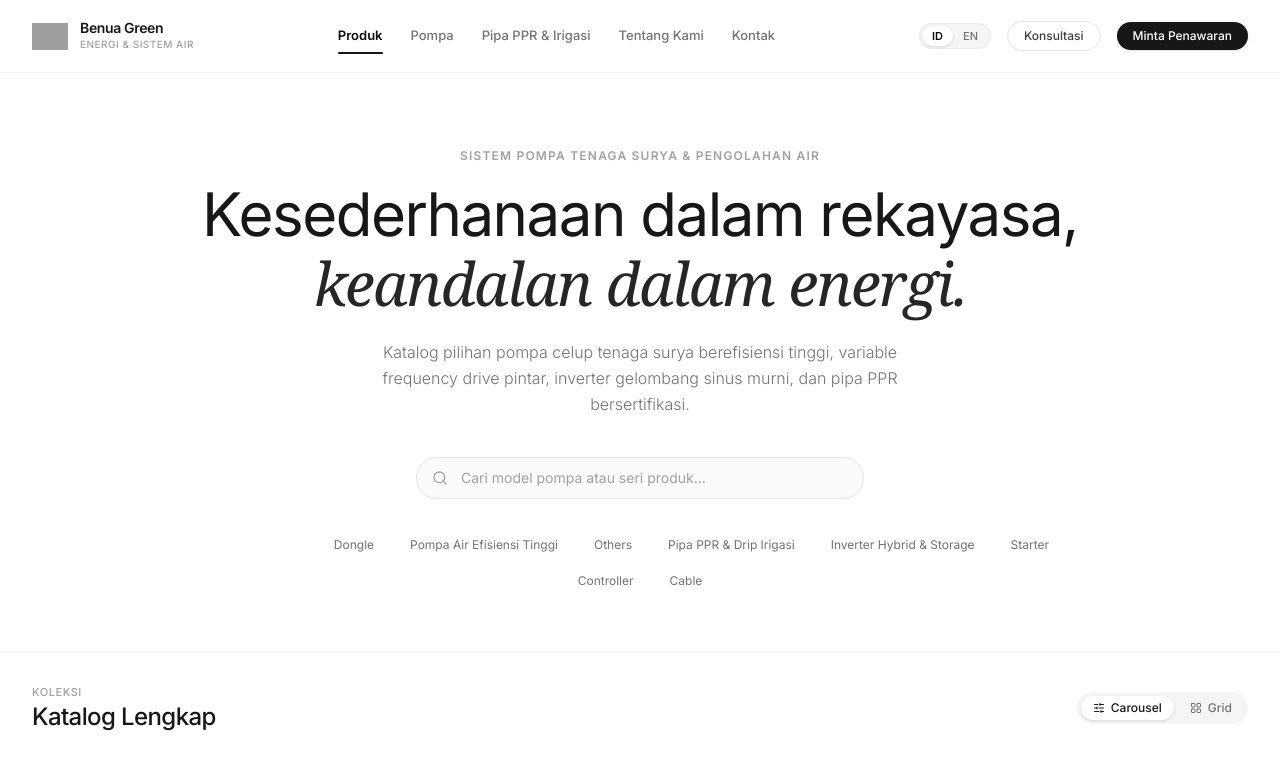
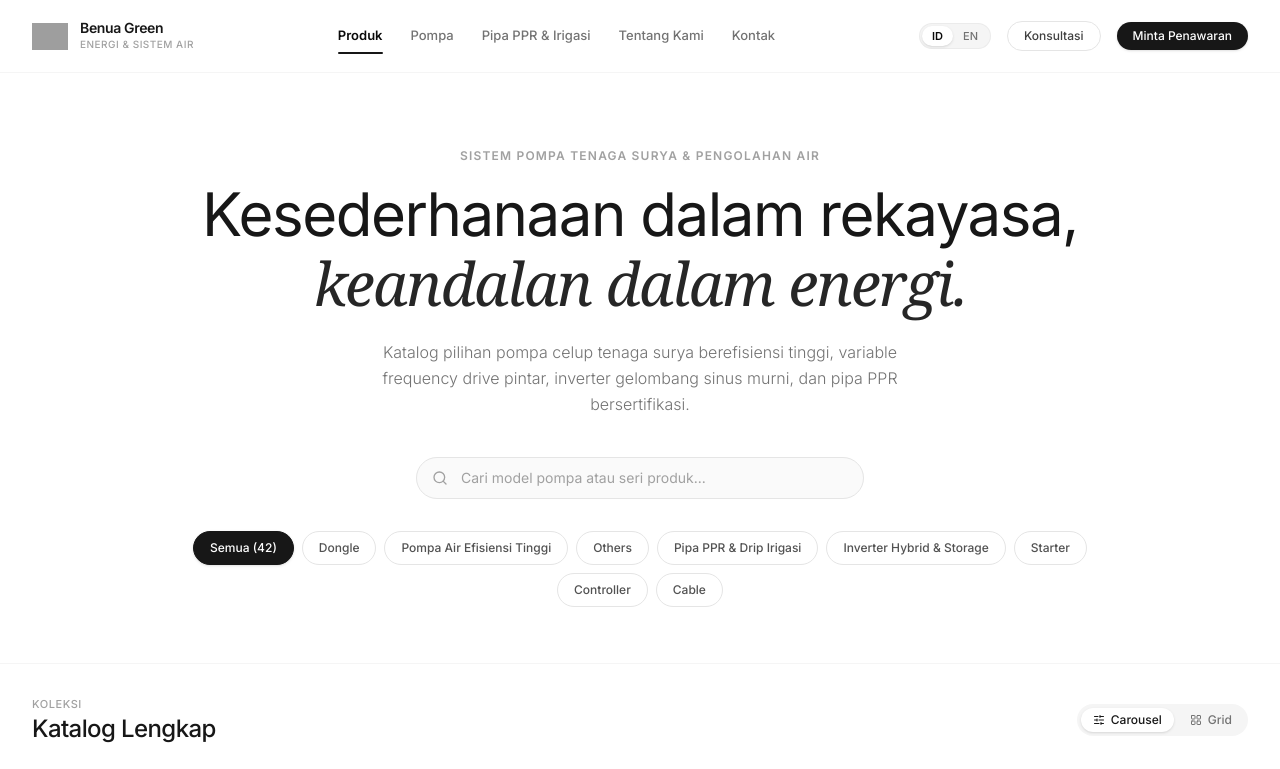
Before and after one commit to whyuardi/benuagreen, a Next.js app: page / in a window 1280 px wide. Shown: the top 769 px of the page. Built offline with nearby package versions, Linux system fonts and the light colour scheme; grey boxes are pictures that could not be loaded.

Commit message:
fix: resolve filter button active text contrast and add smooth page transitions with template.tsx

```diff
--- a/src/app/pumps/page.tsx
+++ b/src/app/pumps/page.tsx
@@ -74,7 +74,7 @@ export default function PumpsPage() {
           </div>
 
           {/* Quick Filters */}
-          <div className="flex flex-wrap items-center gap-1.5 w-full md:w-auto">
+          <div className="flex flex-wrap items-center gap-2 w-full md:w-auto">
             {[
               { id: "all", label: t("pumps.allPumps") },
               { id: "solar", label: t("pumps.solar") },
@@ -86,10 +86,10 @@ export default function PumpsPage() {
               <button
                 key={tab.id}
                 onClick={() => setFilterType(tab.id)}
-                className={`px-3 py-1.5 rounded-full text-xs font-medium transition-all ${
+                className={`px-3.5 py-1.5 rounded-full text-xs font-medium transition-all duration-200 border cursor-pointer ${
                   filterType === tab.id
-                    ? "bg-neutral-900 text-white shadow-sm"
-                    : "text-neutral-500 hover:text-neutral-900 hover:bg-neutral-100"
+                    ? "bg-neutral-900 text-white border-neutral-900 shadow-sm"
+                    : "bg-white text-neutral-600 hover:text-neutral-950 border-neutral-200 hover:border-neutral-400 hover:bg-neutral-50"
                 }`}
               >
                 {tab.label}
--- /dev/null
+++ b/src/app/template.tsx
@@ -0,0 +1,19 @@
+"use client";
+
+import { motion } from "framer-motion";
+
+export default function Template({ children }: { children: React.ReactNode }) {
+  return (
+    <motion.div
+      initial={{ opacity: 0, y: 10 }}
+      animate={{ opacity: 1, y: 0 }}
+      transition={{
+        duration: 0.4,
+        ease: [0.16, 1, 0.3, 1],
+      }}
+      className="flex-grow flex flex-col w-full"
+    >
+      {children}
+    </motion.div>
+  );
+}
--- a/src/components/HeroBanner.tsx
+++ b/src/components/HeroBanner.tsx
@@ -101,29 +101,22 @@ export function HeroBanner({
           </div>
         </motion.div>
 
-        {/* Minimalist Clean Category Tabs with Smooth sliding layoutId indicator */}
+        {/* Minimalist Clean Category Tabs with Smooth Active State */}
         <motion.div
           initial={{ opacity: 0, y: 15 }}
           animate={{ opacity: 1, y: 0 }}
           transition={{ duration: 0.6, delay: 0.3, ease: [0.16, 1, 0.3, 1] }}
-          className="flex flex-wrap items-center justify-center gap-1.5 sm:gap-2"
+          className="flex flex-wrap items-center justify-center gap-2"
         >
           <button
             onClick={() => onSelectCategory("all")}
-            className={`relative px-3.5 py-1.5 rounded-full text-xs transition-colors duration-200 ${
+            className={`px-4 py-2 rounded-full text-xs font-medium transition-all duration-200 border cursor-pointer ${
               selectedCategory === "all"
-                ? "text-white font-medium"
-                : "text-neutral-500 hover:text-neutral-900 hover:bg-neutral-100"
+                ? "bg-neutral-900 text-white border-neutral-900 shadow-sm"
+                : "bg-white text-neutral-600 hover:text-neutral-950 border-neutral-200 hover:border-neutral-400 hover:bg-neutral-50"
             }`}
           >
-            {selectedCategory === "all" && (
-              <motion.div
-                layoutId="activeCategoryPill"
-                className="absolute inset-0 bg-neutral-900 rounded-full -z-10 shadow-sm"
-                transition={{ type: "spring", stiffness: 380, damping: 30 }}
-              />
-            )}
-            <span className="relative z-10">{t("hero.all")} ({totalCount})</span>
+            {t("hero.all")} ({totalCount})
           </button>
           {CATEGORIES_DATA.map((cat) => {
             const isSelected = selectedCategory === cat.slug;
@@ -131,20 +124,13 @@ export function HeroBanner({
               <button
                 key={cat.id}
                 onClick={() => onSelectCategory(cat.slug)}
-                className={`relative px-3.5 py-1.5 rounded-full text-xs transition-colors duration-200 ${
+                className={`px-4 py-2 rounded-full text-xs font-medium transition-all duration-200 border cursor-pointer ${
                   isSelected
-                    ? "text-white font-medium"
-                    : "text-neutral-500 hover:text-neutral-900 hover:bg-neutral-100"
+                    ? "bg-neutral-900 text-white border-neutral-900 shadow-sm"
+                    : "bg-white text-neutral-600 hover:text-neutral-950 border-neutral-200 hover:border-neutral-400 hover:bg-neutral-50"
                 }`}
               >
-                {isSelected && (
-                  <motion.div
-                    layoutId="activeCategoryPill"
-                    className="absolute inset-0 bg-neutral-900 rounded-full -z-10 shadow-sm"
-                    transition={{ type: "spring", stiffness: 380, damping: 30 }}
-                  />
-                )}
-                <span className="relative z-10">{getCategoryName(cat.slug, cat.name)}</span>
+                {getCategoryName(cat.slug, cat.name)}
               </button>
             );
           })}
```
